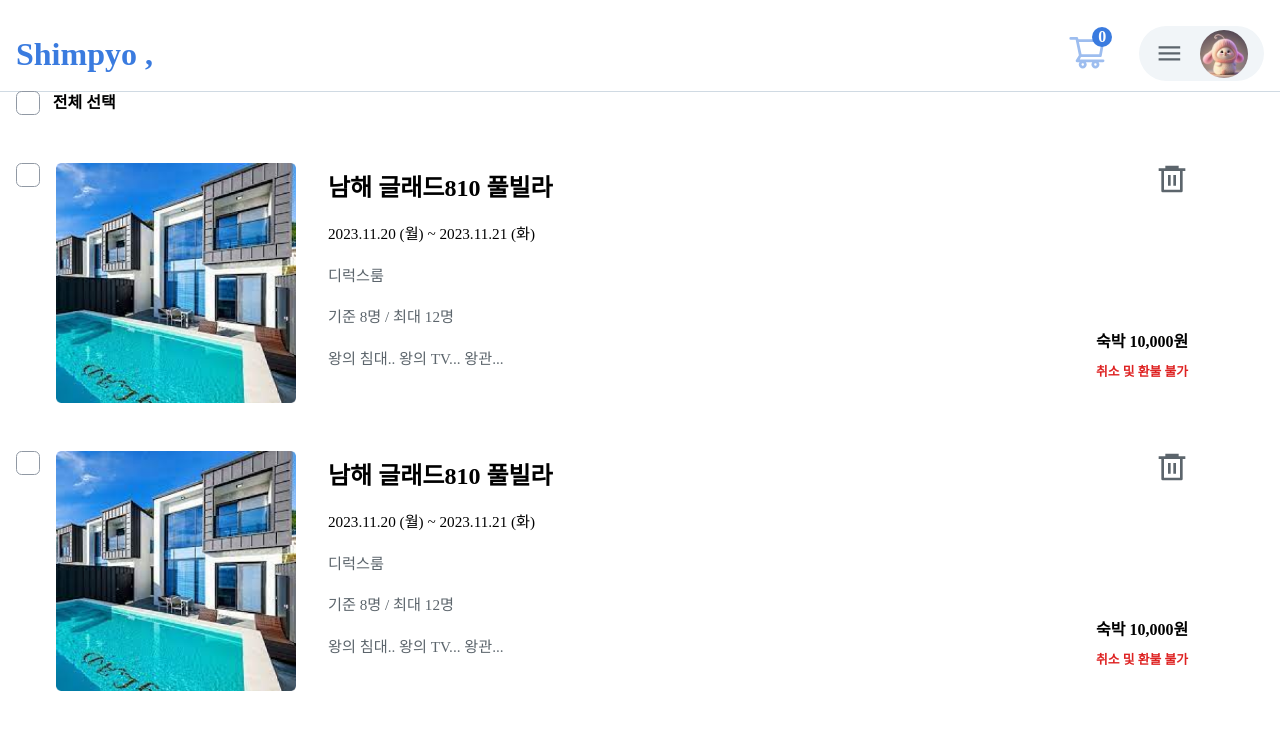
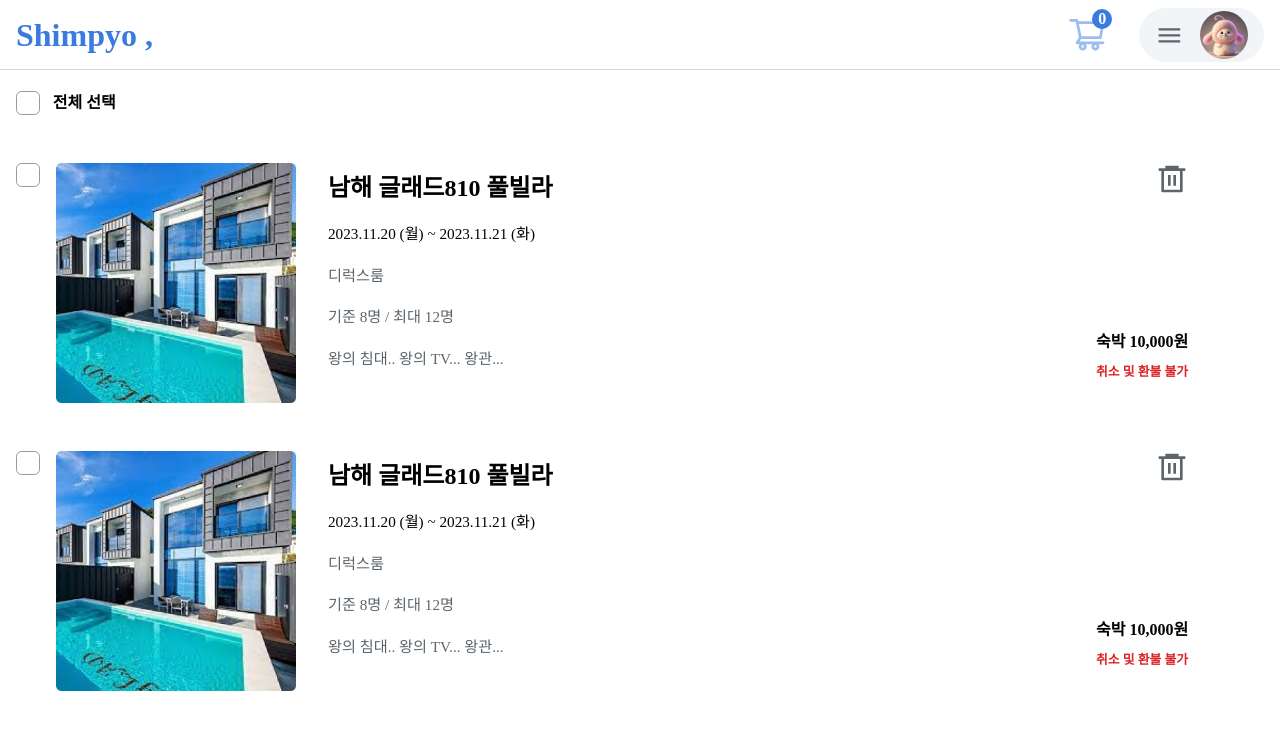
Before and after one commit to Shimpyo-House/Shimpyo_FE, a React (Vite) app: page /carts in a window 1280 px wide. Shown: the top 737 px of the page. Built offline with nearby package versions, Linux system fonts and the light colour scheme.

Commit message:
design: Header 디자인 수정

```diff
--- a/src/components/common/Header.tsx
+++ b/src/components/common/Header.tsx
@@ -8,8 +8,8 @@ import rabbit from '../../../public/rabbit.jpg';
 
 const Header = () => {
   return (
-    <nav css={Container}>
-      <div css={InnerContainer}>
+    <div css={Container}>
+      <nav css={InnerContainer}>
         <h1 css={LogoText}>Shimpyo ,</h1>
         <div css={IconContainer}>
           <div css={CartContainer}>
@@ -21,8 +21,8 @@ const Header = () => {
             <img src={rabbit} alt="사용자 프로필" css={Profile} />
           </div>
         </div>
-      </div>
-    </nav>
+      </nav>
+    </div>
   );
 };
 
@@ -31,8 +31,10 @@ export default Header;
 const Container = css`
   display: block;
   position: fixed;
+  top: 0;
 
   width: 100%;
+  height: 4.375rem;
 
   border-bottom: 1px solid ${theme.colors.gray400};
 `;
@@ -42,8 +44,8 @@ const InnerContainer = css`
   justify-content: space-between;
   align-items: center;
 
-  height: 75px;
   width: 100%;
+  height: 4.375rem;
 
   margin: 0 auto;
 
```
